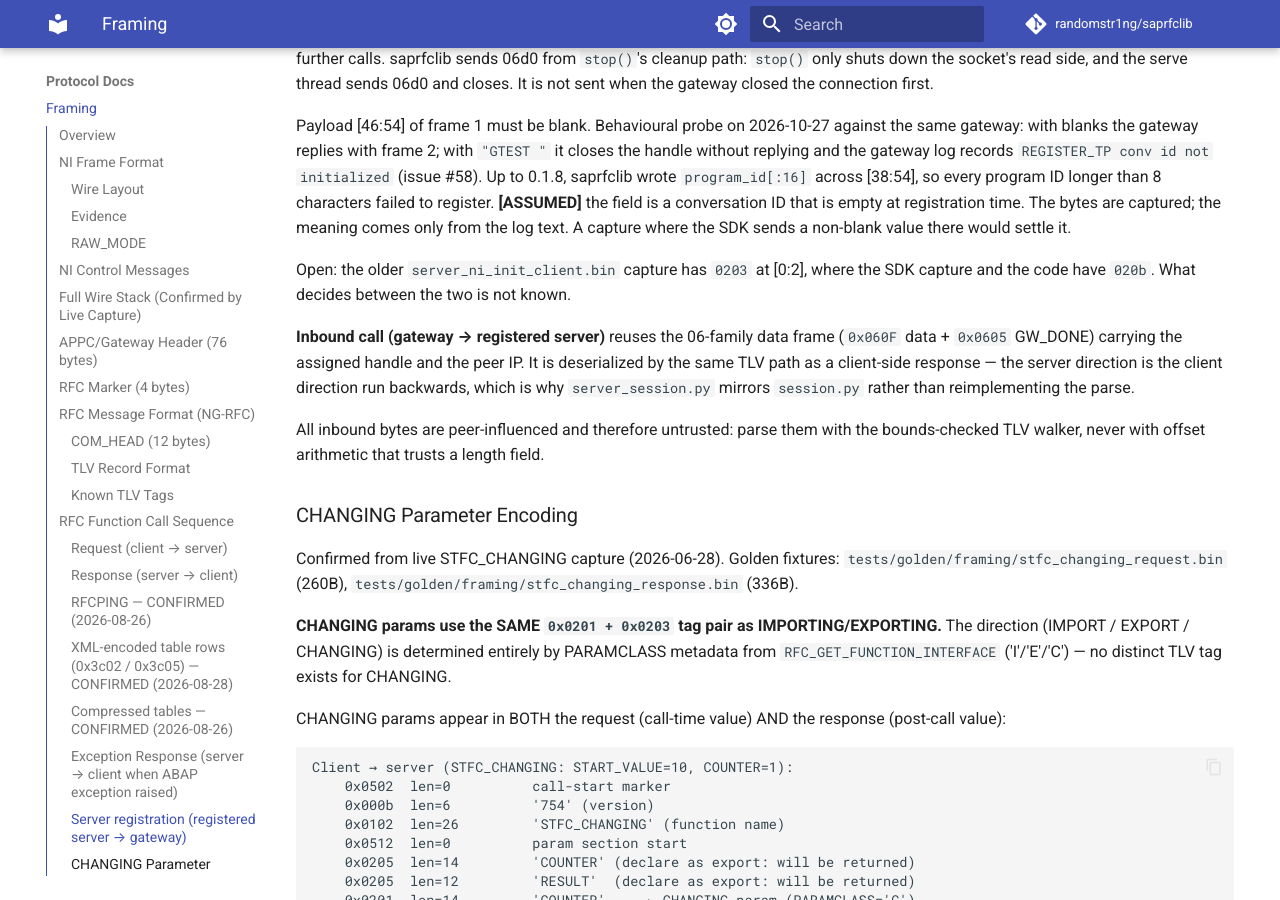
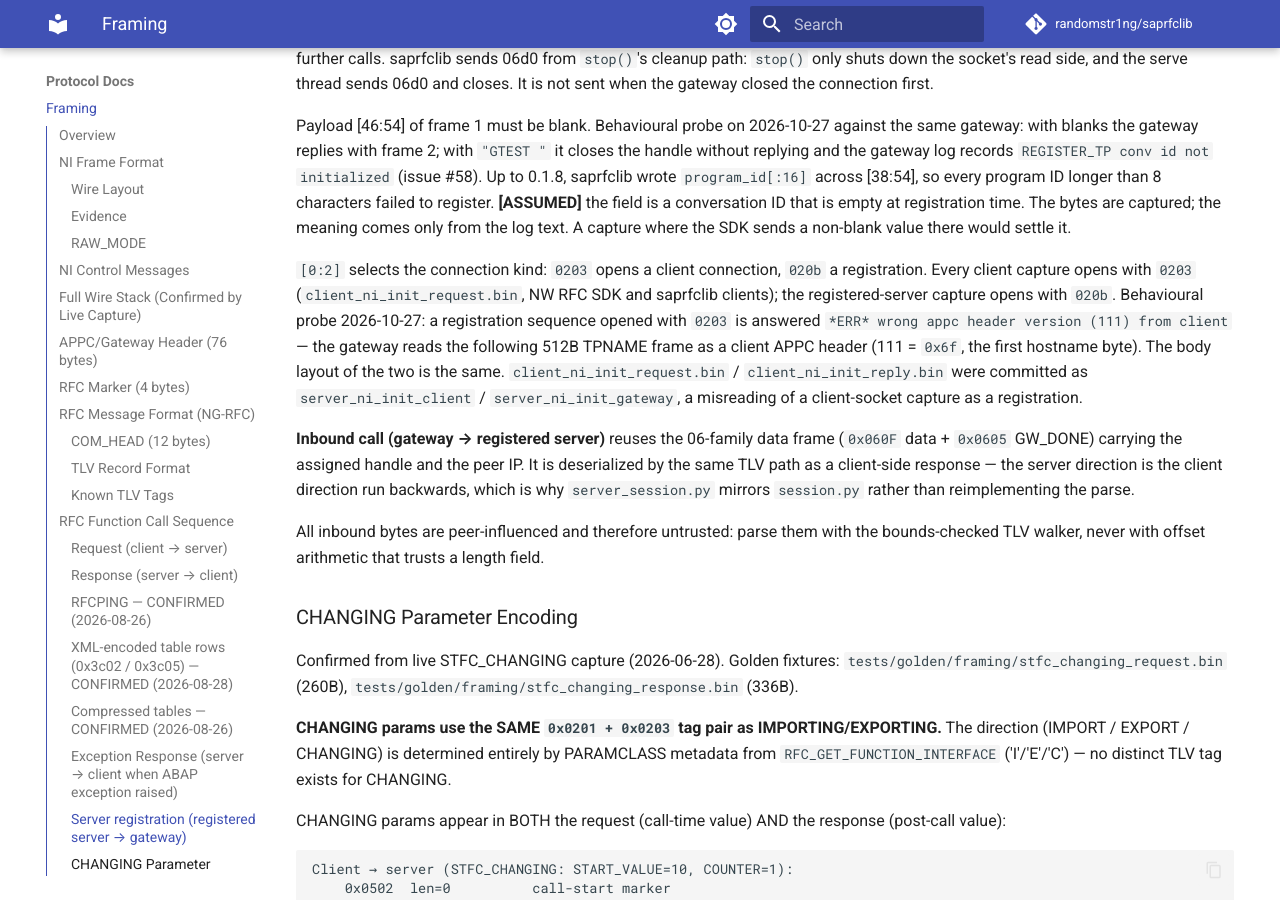
Before and after one commit to randomstr1ng/saprfclib, an MkDocs documentation site: the page built from docs/protocol/framing.md, in a window 1280 px wide and 900 px high, scrolled down 12882 px. Built offline with MkDocs 1.6.1 and Material for MkDocs 9.7.7, drawn with Linux system fonts in a browser that asks for light colours; comment, search, counter and statistics services are not loaded.

Commit message:
test: relabel the 0203 NI init fixtures as client-connection frames
server_ni_init_client.bin / server_ni_init_gateway.bin open with 0203,
like every client capture (NW RFC SDK client, saprfclib client). The
registered-server capture opens with 020b. They were a client-socket
capture misread as a registration, so they are renamed to
client_ni_init_request.bin / client_ni_init_reply.bin, unchanged
byte for byte, and get the JSON metadata they lacked.

Evidence: behavioural probe 2026-10-27 against the A4H gateway. The
registration sequence opened with 020b registers; opened with 0203 the
gateway answers "*ERR* wrong appc header version (111) from client",
reading the 512B TPNAME frame as a client APPC header.

```diff
--- a/docs/protocol/framing.md
+++ b/docs/protocol/framing.md
@@ -618,8 +618,15 @@ conversation ID that is empty at registration time. The bytes are captured; the
 comes only from the log text. A capture where the SDK sends a non-blank value there would
 settle it.
 
-Open: the older `server_ni_init_client.bin` capture has `0203` at [0:2], where the SDK
-capture and the code have `020b`. What decides between the two is not known.
+`[0:2]` selects the connection kind: `0203` opens a client connection, `020b` a
+registration. Every client capture opens with `0203` (`client_ni_init_request.bin`, NW RFC
+SDK and saprfclib clients); the registered-server capture opens with `020b`. Behavioural
+probe 2026-10-27: a registration sequence opened with `0203` is answered
+`*ERR* wrong appc header version (111) from client` — the gateway reads the following
+512B TPNAME frame as a client APPC header (111 = `0x6f`, the first hostname byte). The body
+layout of the two is the same. `client_ni_init_request.bin` / `client_ni_init_reply.bin`
+were committed as `server_ni_init_client` / `server_ni_init_gateway`, a misreading of a
+client-socket capture as a registration.
 
 **Inbound call (gateway → registered server)** reuses the 06-family data frame
 (`0x060F` data + `0x0605` GW_DONE) carrying the assigned handle and the peer IP. It is
```
Also changed, not shown: 12 other files.
